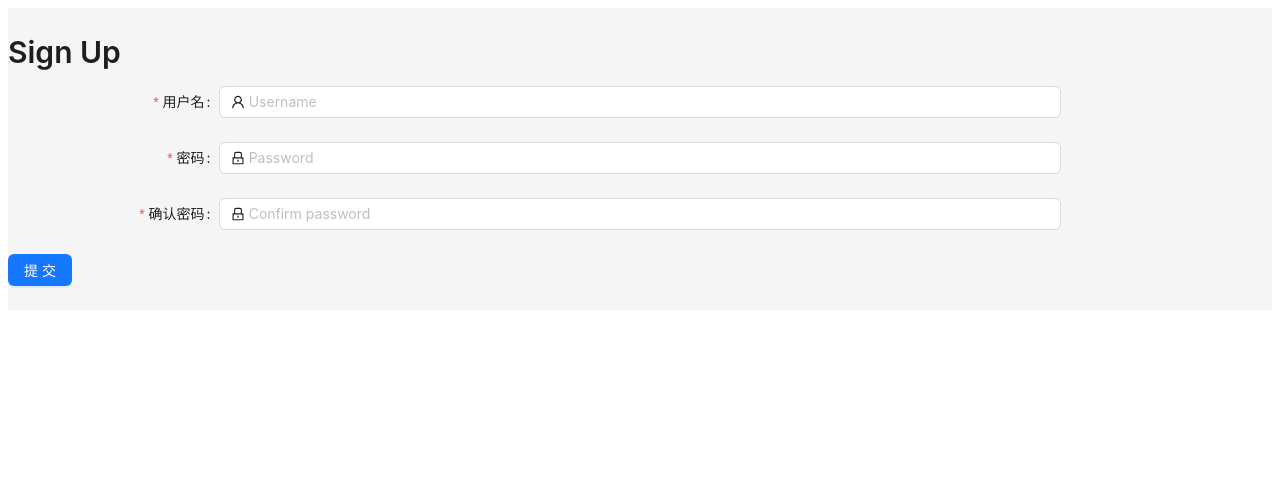
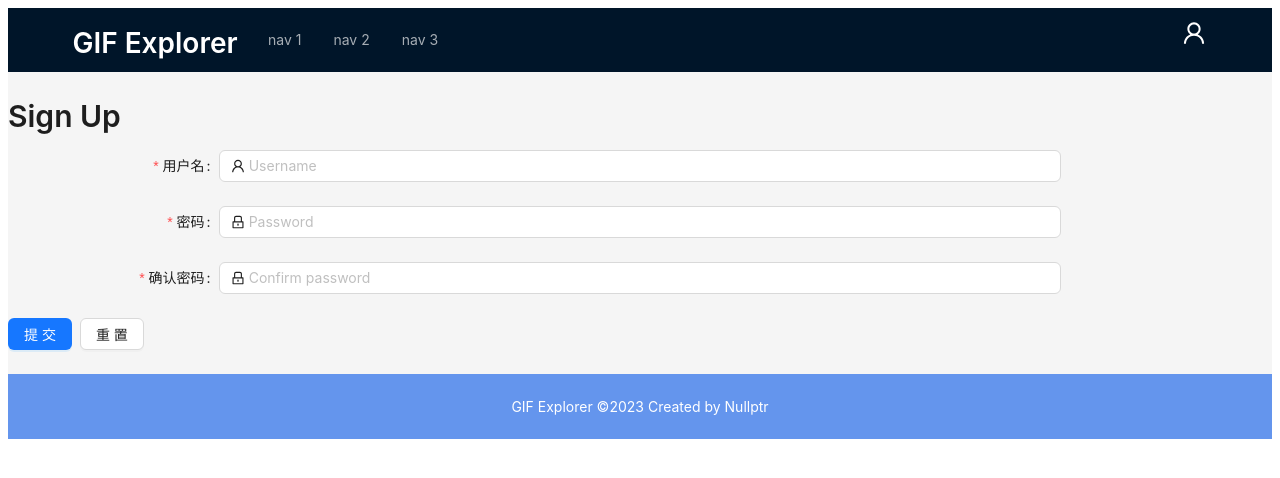
Before and after one commit to chengsx21/GifExplorer-frontend, a Next.js app: page /signup in a window 1280 px wide. Shown: the top 478 px of the page. Built offline with nearby package versions, Linux system fonts and the light colour scheme.

Commit message:
feat: add reset button

```diff
--- a/src/pages/signup.tsx
+++ b/src/pages/signup.tsx
@@ -1,12 +1,14 @@
-import { Button, Form, Input, Layout, message, Typography } from 'antd';
+import { Button, Form, Input, Layout, Space, message, Typography } from 'antd';
 import { LockOutlined, UserOutlined } from '@ant-design/icons';
 import { useRouter } from 'next/router';
 import md5 from 'md5';
 import { userRegister } from '../utils/request';
 import { useLocalStorage } from '../utils/hooks';
 import { ApiError, UserLocalInfo } from '../utils/types';
+import { MainHeader } from '../components/header';
+import { MainFooter } from '../components/footer';
 
-const SignupScreen: React.FC = () => {
+const SignupForm: React.FC = () => {
     // Hooks
     const [form] = Form.useForm();
     const router = useRouter();
@@ -29,6 +31,10 @@ const SignupScreen: React.FC = () => {
         });
     };
 
+    const onReset = () => {
+        form.resetFields();
+    };
+
     // Types
     const { Title } = Typography;
 
@@ -37,8 +43,8 @@ const SignupScreen: React.FC = () => {
         <Layout>
             <Title level={2}>Sign Up</Title>
             <Form
-                name="normal_signup"
-                className="signup-form"
+                name="user_signup"
+                className="site-signup-form"
                 form={form}
                 initialValues={{ remember: true }}
                 labelCol={{ span: 4 }}
@@ -103,13 +109,28 @@ const SignupScreen: React.FC = () => {
                     />
                 </Form.Item>
                 <Form.Item>
-                    <Button type="primary" htmlType="submit" className="login-form-button" onClick={onSubmit}>
-                        提交
-                    </Button>
+                    <Space>
+                        <Button type="primary" htmlType="submit" className="site-form-button" onClick={onSubmit}>
+                            提交
+                        </Button>
+                        <Button type="default" htmlType="reset" className="site-form-button" onClick={onReset}>
+                            重置
+                        </Button>
+                    </Space>
                 </Form.Item>
             </Form>
         </Layout>
     );
 };
 
+const SignupScreen: React.FC = () => {
+    return (
+        <Layout className="site-layout">
+            <MainHeader />
+            <SignupForm />
+            <MainFooter />
+        </Layout>
+    );
+};
+
 export default SignupScreen;
```
